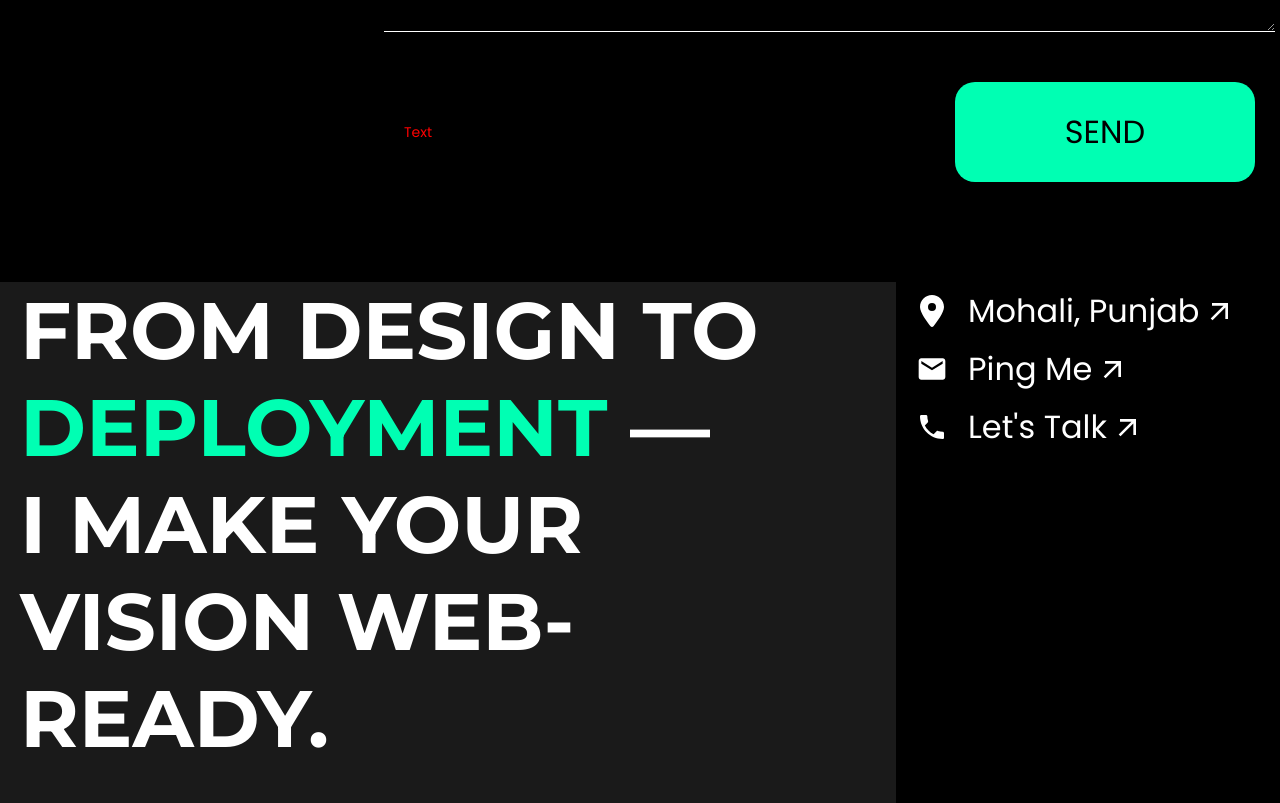
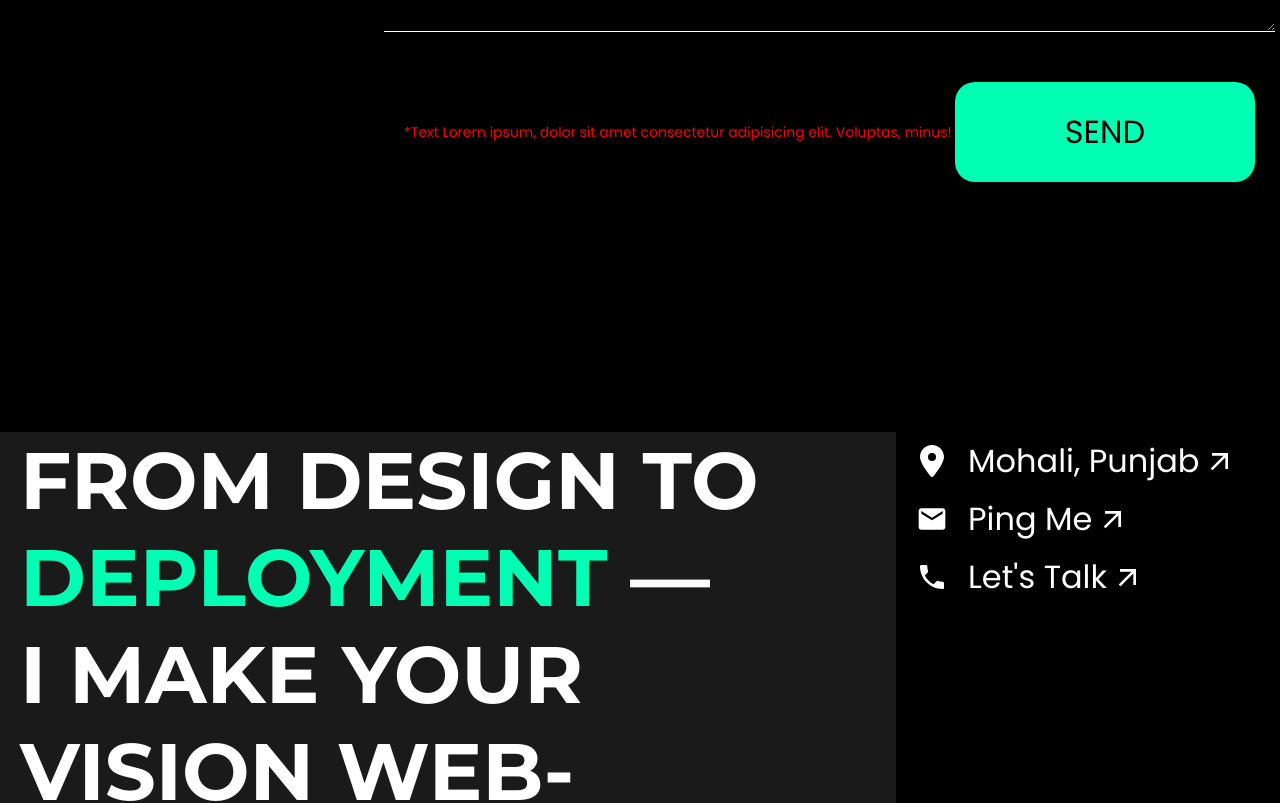
Before and after one commit to AgyapalSingh/next-portfolio, a Next.js app: page / in a window 1280 px wide. Shown: the part 4840-5643 px from the top of the page. Built offline with nearby package versions, Linux system fonts and the light colour scheme.

Commit message:
CSS updated

```diff
--- a/app/components/ContactComponent/Contact.jsx
+++ b/app/components/ContactComponent/Contact.jsx
@@ -26,7 +26,7 @@
               required
             />
             <div >
-              <p>Text</p>
+              <p>*Text Lorem ipsum, dolor sit amet consectetur adipisicing elit. Voluptas, minus!</p>
               <button>Send</button>
             </div>
           </form>
--- a/app/globals.css
+++ b/app/globals.css
@@ -901,7 +901,7 @@
 footer {
   overflow: hidden;
   width: 100%;
-  margin-top: 150px;
+  margin-top: 300px;
 }
 
 .ag-footer-container {
```
